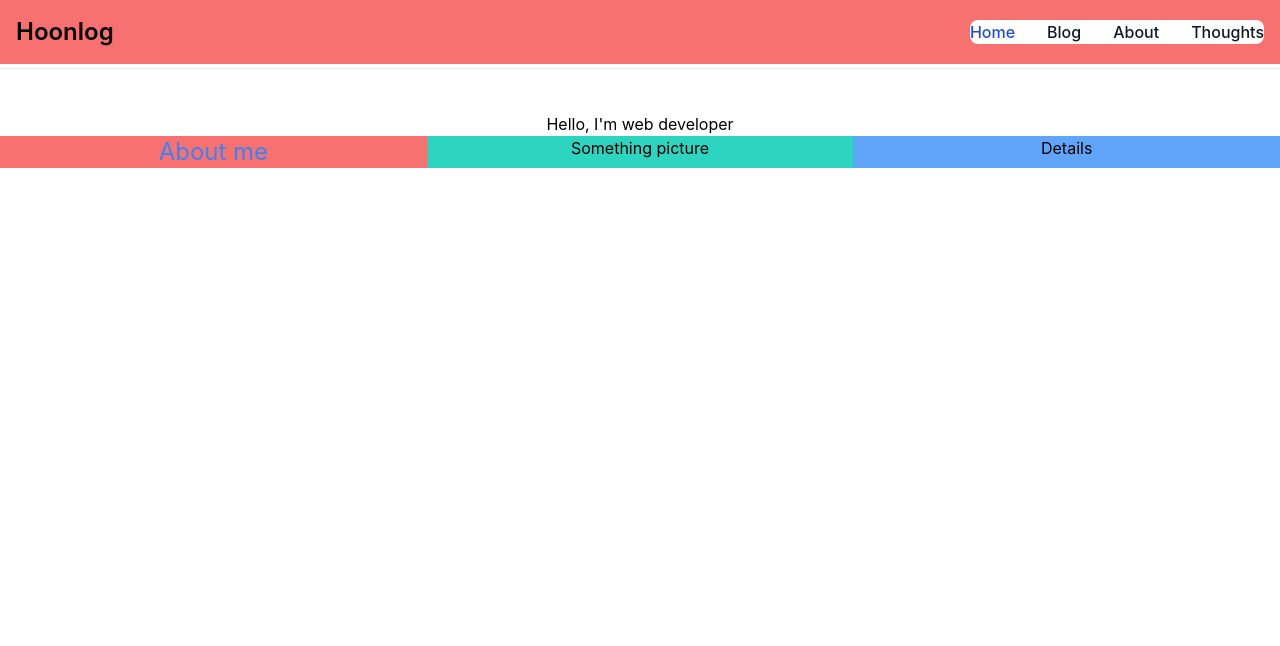
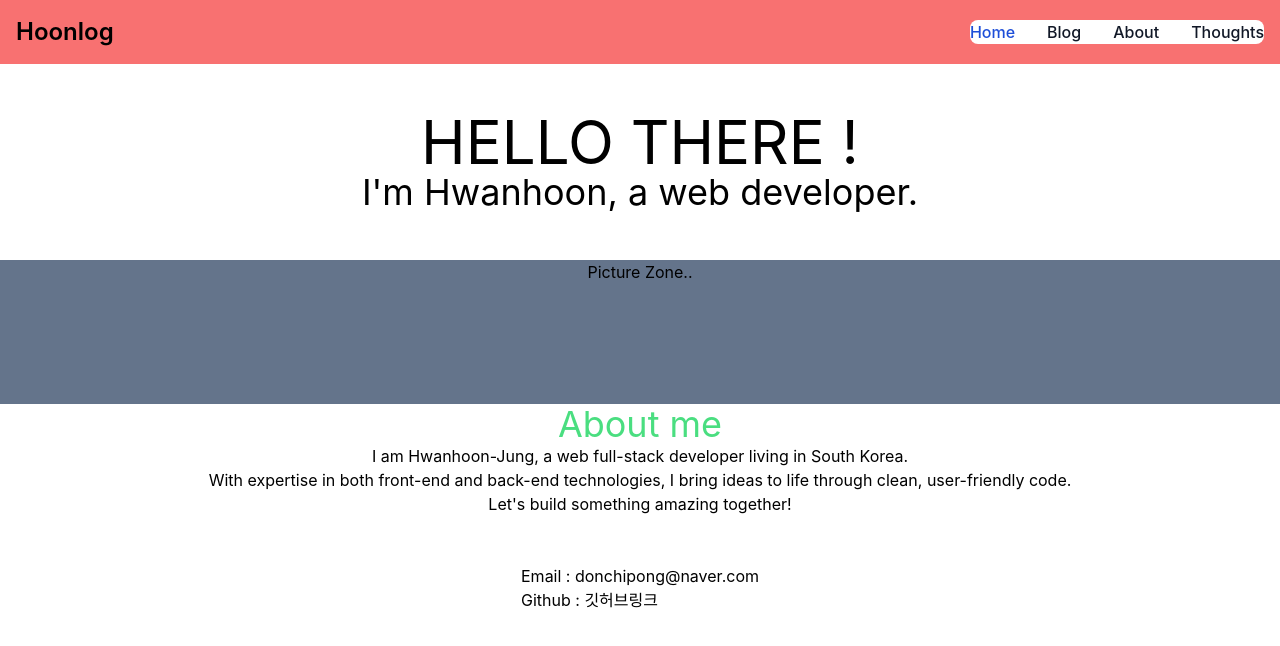
Before and after one commit to ParangBird/hoonlog-front, a React (Create React App) app: page /about in a window 1280 px wide. Shown: the top 646 px of the page. Built offline with nearby package versions, Linux system fonts and the light colour scheme.

Commit message:
feat: About Page 초고

```diff
--- a/src/pages/About.tsx
+++ b/src/pages/About.tsx
@@ -5,17 +5,27 @@ type Props = {}
 export default function About({}: Props) {
   return (
     <>
-      <hr className="mx-auto m-1 h-10"/>
-      <div>Hello, I'm web developer</div>
-      <div className="flex justify-end h-full bg-pink-400">
-        <div className="inline h-8 w-1/3 bg-red-400">
-          <h2 className="text-2xl text-blue-500">About me</h2>
+      <p className="mx-auto m-1 h-10 bg-white"/>
+      <p className="text-6xl">HELLO THERE !</p>
+      <p className="text-4xl">I'm Hwanhoon, a web developer.</p>
+      <p className="mx-auto m-1 h-10 bg-white"/>
+      <div className="">
+        <div className="h-36 bg-slate-500">
+          Picture Zone..
         </div>
-        <div className="w-1/3 bg-teal-400">
-          Something picture
+        <div className="mx-auto">
+          <h2 className="text-4xl text-green-400">About me</h2>
+          <p>I am Hwanhoon-Jung, a web full-stack developer living in South Korea.</p>
+          <p>With expertise in both front-end and back-end technologies, I bring ideas to life through clean, user-friendly code.</p>
+          <p>Let's build something amazing together!</p>
         </div>
-        <div className="w-1/3 bg-blue-400">
-          Details
+        <br/>
+        <br/>
+        <div className="flex flex-col items-center text-left">
+          <div>
+            <p>Email : donchipong@naver.com</p>
+            <p>Github : 깃허브링크</p>
+          </div>
         </div>
       </div>
     </>
```
